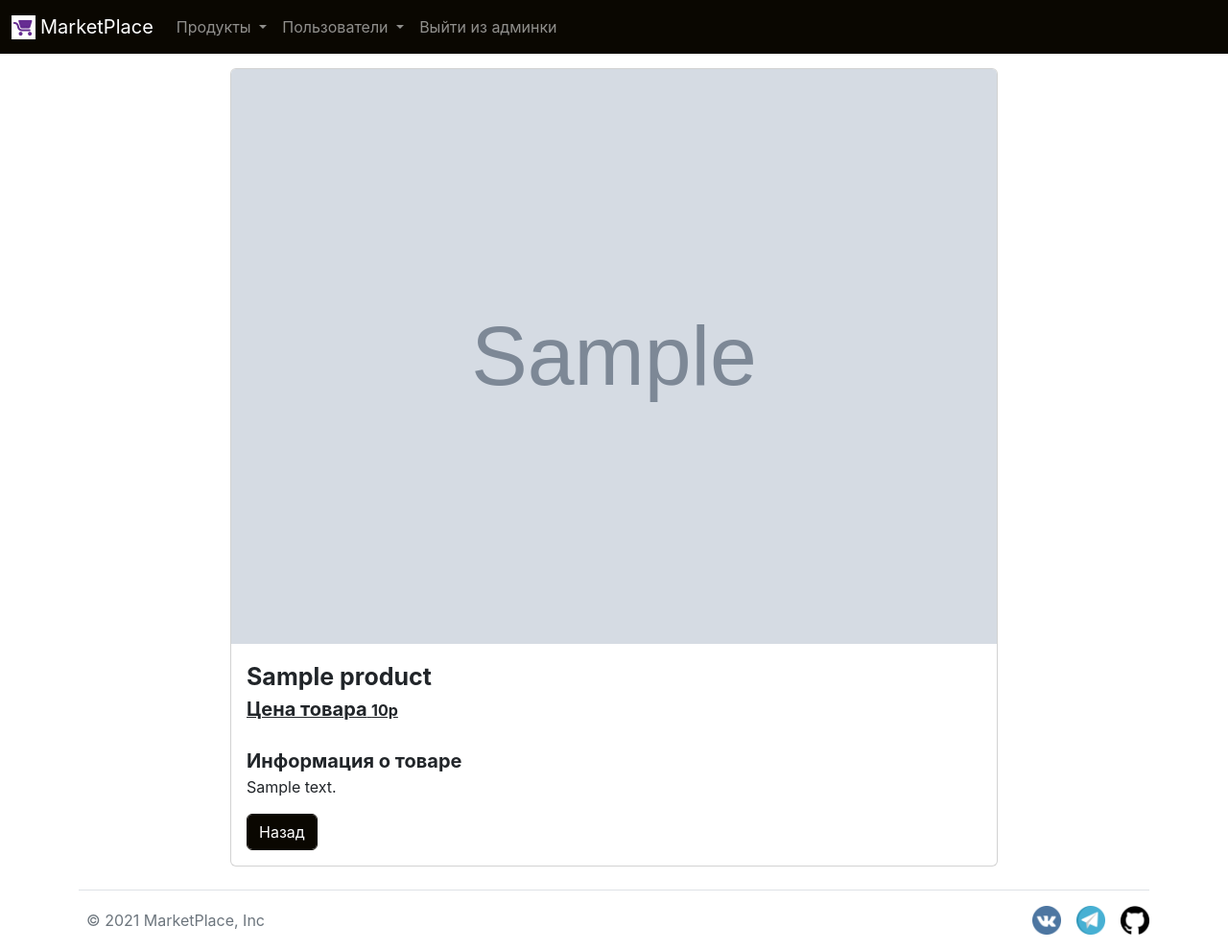
After one commit to amirdianov/flask-marketplace-project, a Flask app: template admin/templates/admin/view_product_admin.html in a window 1280 px wide. The commit adds this page. Shown: the whole page at 96% size. Run offline with Flask 2, Linux system fonts and the light colour scheme; the template is opened without the code that fills it: most values are stand-ins (such as "Sample title", 1, 10 or a date in 2020); grey boxes marked "Sample" are stand-in pictures; some libraries are stand-ins or nearby versions.

Commit message:
+view admin product

```diff
--- a/admin/admin.py
+++ b/admin/admin.py
@@ -64,7 +64,7 @@ def detail_product_page(product_id):
     if not isLogged():
         return redirect(url_for('.login'))
     product = db.getProductById(product_id)
-    return render_template('view_product.html', product=product)
+    return render_template('admin/view_product_admin.html', product=product)
 
 
 @admin.route('/productphoto/<int:product_id>')
--- a/admin/templates/admin/all_products.html
+++ b/admin/templates/admin/all_products.html
@@ -22,12 +22,12 @@
         {% for p in products %}
             <div class="col">
                 <div class="card h-100">
-                    <a class="text-muted" href="{{ url_for('detail_product_page', product_id=p.id) }}">
+                    <a class="text-muted" href="{{ url_for('.detail_product_page', product_id=p.id) }}">
                         <img src="{{ p.image_path }}" class="card-img-top" alt="Карточка">
                     </a>
                     <div class="card-body">
                         <h5 style="color: #0a0701"><a style="color: #0a0701; text-decoration: none"
-                                                      href="{{ url_for('detail_product_page', product_id=p.id) }}">
+                                                      href="{{ url_for('.detail_product_page', product_id=p.id) }}">
                             {{ p.product_name }}                         </a>
                             <hr>
                             Цена - {{ p.price }}р
--- /dev/null
+++ b/admin/templates/admin/view_product_admin.html
@@ -0,0 +1,21 @@
+{% extends 'admin/base_admin.html' %}
+
+{% block content %}
+
+    {#    {% for key, val in product.items() %}#}
+    {#        <p>{{ key }}-{{ val }}</p>#}
+    {#    {% endfor %}#}
+    <div class="card" style="width: 50rem; margin: 20px auto;">
+        <img src="{{ product.image_path }}" class="card-img-top" alt="...">
+        <div class="card-body">
+            <b style="font-size: 25px" class="card-title">{{ product.product_name }}</b>
+            <br>
+            <u><b style="font-size: 20px">Цена товара</b> <b class="card-text">{{ product.price }}р</b></u>
+            <br>
+            <br>
+            <b style="font-size: 20px">Информация о товаре</b>
+            <p>{{ product.text_info }}</p>
+            <button class="btn btn-outline-light button-backet" onclick=window.history.back()>Назад</button>
+        </div>
+    </div>
+{% endblock %}
```
